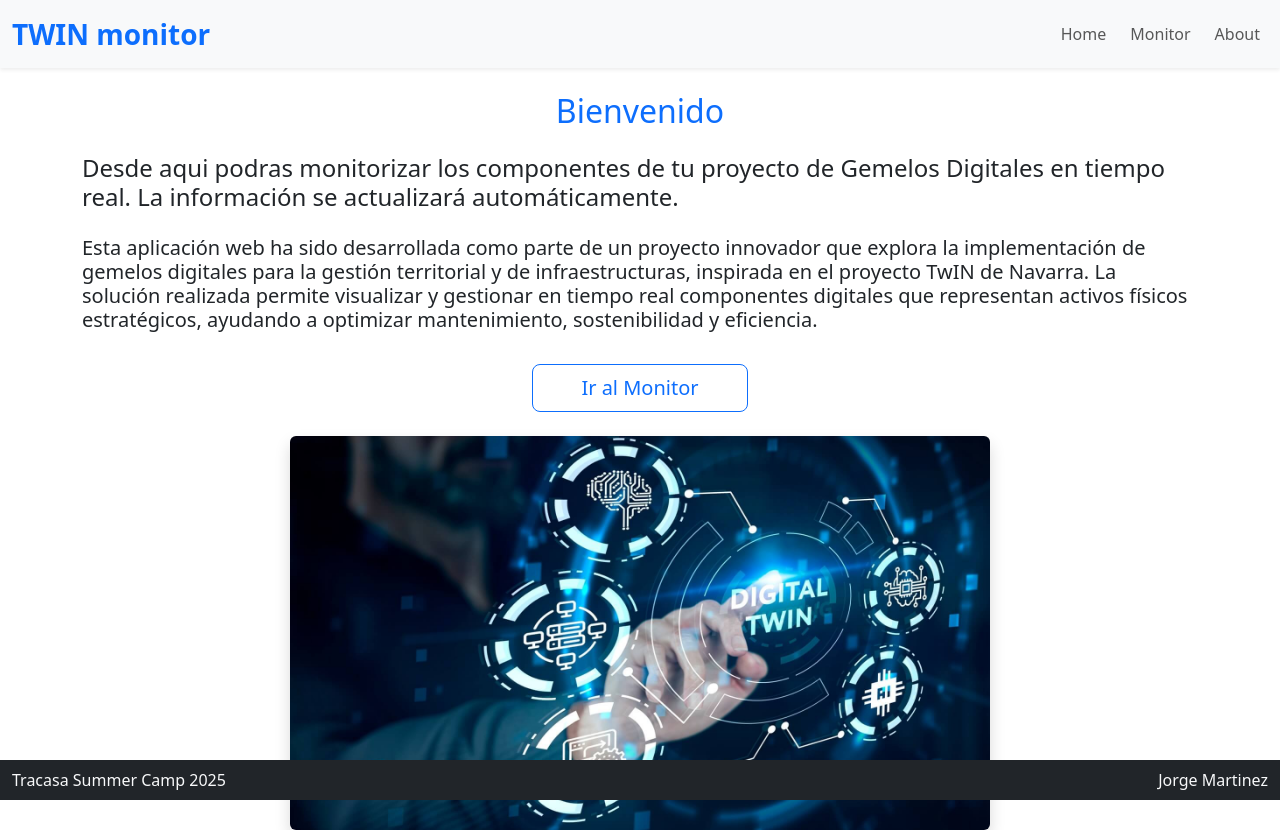
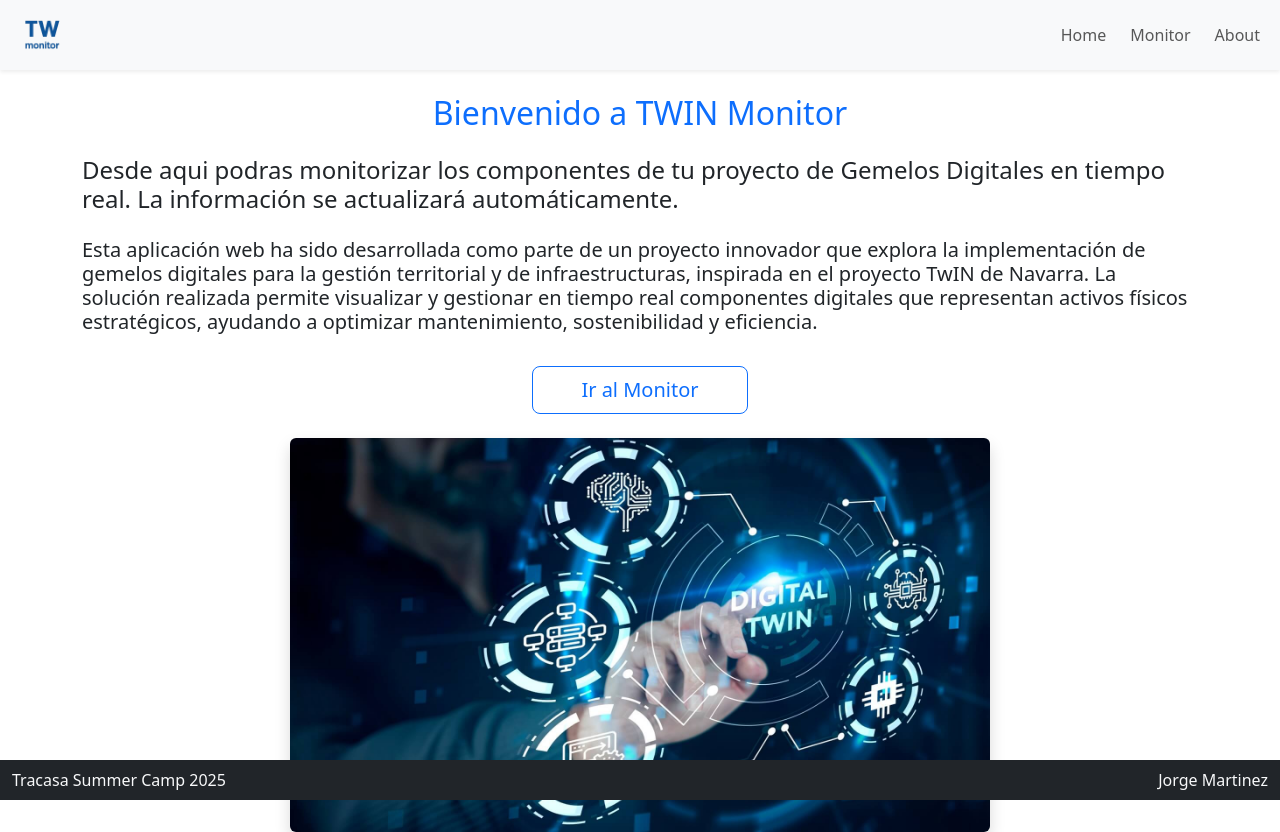
Before and after one commit to Jorge-Martinez82/SummerCamp25ProyectoPersonal, an Angular app in the folder Angular/ProyectoTwinFrontend/: page / in a window 1280 px wide. Built offline with nearby package versions, Linux system fonts and the light colour scheme.

Commit message:
feat: update header and home components with improved branding and messaging; change sorting order in ComponenteTwinService

```diff
--- a/Angular/ProyectoTwinFrontend/src/app/components/header/header.html
+++ b/Angular/ProyectoTwinFrontend/src/app/components/header/header.html
@@ -1,6 +1,8 @@
-<nav class="navbar navbar-expand-lg navbar-light bg-light shadow-sm mb-4">
+<nav class="navbar navbar-expand-lg navbar-light bg-light shadow-sm mb-4 py-0">
 	<div class="container-fluid">
-		<a class="navbar-brand fw-bold fs-3 text-primary" routerLink="/home">TWIN monitor</a>
+		  <a class="navbar-brand d-flex align-items-center" routerLink="/">
+    <img src="assets/Logo_1.png" alt="Logo" width="60" height="60" class="me-2">
+  </a>
 		<button class="navbar-toggler" type="button" data-bs-toggle="collapse" data-bs-target="#mainNavbar" aria-controls="mainNavbar" aria-expanded="false" aria-label="Toggle navigation">
 			<span class="navbar-toggler-icon"></span>
 		</button>
--- a/Angular/ProyectoTwinFrontend/src/app/pages/home/home.html
+++ b/Angular/ProyectoTwinFrontend/src/app/pages/home/home.html
@@ -1,5 +1,5 @@
 <div class="container mt-4">
-  <h2 class="text-primary text-center">Bienvenido</h2>
+  <h2 class="text-primary text-center">Bienvenido a TWIN Monitor</h2>
   <h4 class="mt-4">
     Desde aqui podras monitorizar los componentes de tu proyecto de Gemelos
     Digitales en tiempo real. La información se actualizará automáticamente.
```
Also changed, not shown: Angular/ProyectoTwinFrontend/src/assets/Logo_1.png, 1 other file (tests, documents, lock files or other folders).
